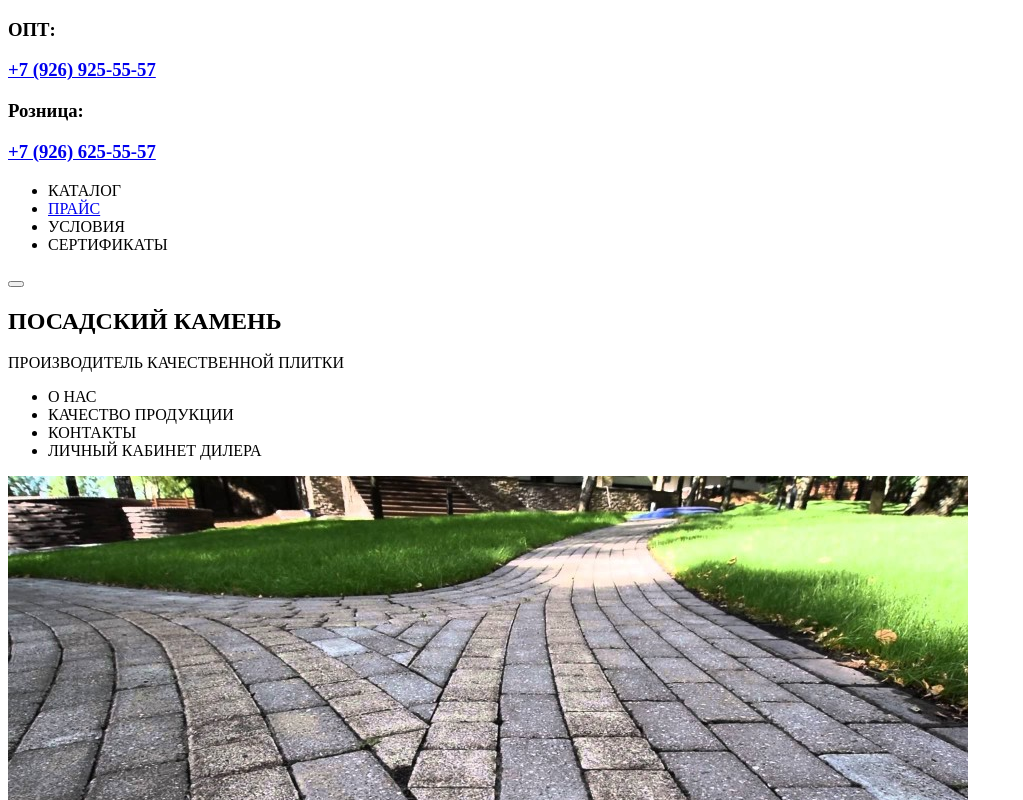
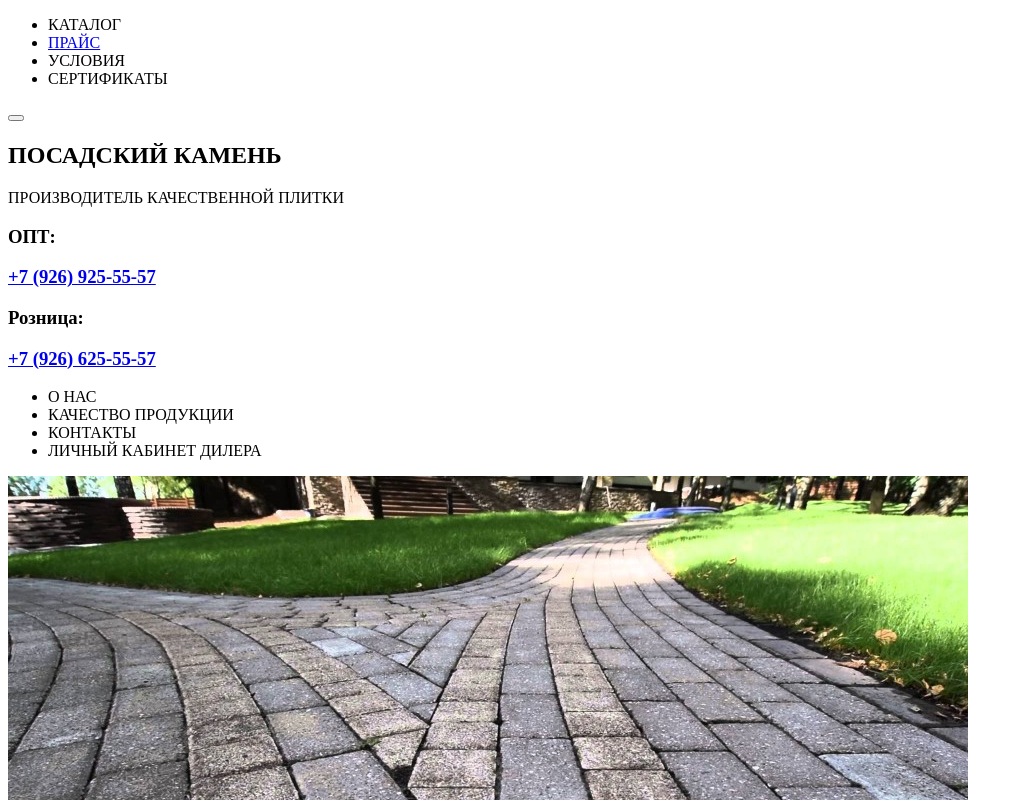
Before and after one commit to olyaseverova/kamen, a Vue app: page / in a window 1280 px wide. Shown: the top 800 px of the page, without its empty margins (0-1023 px from the left). Built offline with nearby package versions, Linux system fonts and the light colour scheme; the HTML template or start-up script is replaced by a standard one.

Commit message:
'organized'

```diff
--- a/src/assets/home.scss
+++ b/src/assets/home.scss
@@ -6,55 +6,30 @@
 
 .left-side {
     position: fixed;
-    z-index: 10;
+    z-index: 3;
     width: 25%;
-    top: 210px;
+    top: 250px;
     height: 100vh;
     order: 0;
     left: 100%;
     transform: translate(-100%, 0);
-    padding: 30px 0 0 0;
+    padding: 10px 0 0 0;
     background-color: #345b1d;
     text-align: center;
 
     @media (min-width: $tablet-width) {
-        position: fixed;
         top: 0;
         width: 12%;
         left: 0;
-        padding: 175px 0 0 0;
+        padding: 200px 0 0 0;
         transform: translate(0, 0);
         background-color: #a4bb97;
     }
 
     @media (min-width: $desktop-width) {
         width: 10.5;
-        z-index: 0;
+        z-index: 10;
         padding: 250px 0 0 0;
-    }
-
-    .numbers {
-        position: absolute;
-        top: 10px;
-        left: 50%;
-        transform: translateX(-50%);
-        font-size: 10px;
-
-        @media (min-width: $tablet-width) {
-            font-size: 13px;
-        }
-
-        @media (min-width: $desktop-width) {
-            display: none;
-        }
-
-        h3 {
-            margin: 5px 0 0 0;
-        }
-
-        .number {
-            margin: 5px 0 10px 0;
-        }
     }
 
     .pdfs-list {
@@ -131,11 +106,12 @@
     justify-content: space-between;
 
     @media (min-width: $tablet-width) {
-        width: 100%;
-        margin: 0 0 50px 0;
+        width: 95%;
+        margin: 25px 0 50px 3%;
     }
 
     @media (min-width: $desktop-width) {
+        margin: 50px 0 50px 3%;
         flex-wrap: nowrap;
     }
 
@@ -175,9 +151,9 @@
     padding: 0;
 
     @media (min-width: $tablet-width) {
-        width: 100%;
+        width: 95%;
         flex-wrap: nowrap;
-        margin: 0 0 50px 0;
+        margin: 0 0 50px 3%;
     }
 
     .statistics-list__item {
@@ -224,8 +200,8 @@
     margin: 0 auto 50px auto;
 
     @media (min-width: $tablet-width) {
-        width: 100%;
-        margin: 0 0 50px 0;
+        width: 95%;
+        margin: 0 0 50px 3%;
     }
 
     .headline {
@@ -270,8 +246,8 @@
     margin: 0 auto 50px auto;
 
     @media (min-width: $tablet-width) {
-        width: 100%;
-        margin: 0 0 50px 0;
+        width: 95%;
+        margin: 0 0 50px 3%;
     }
 
     .headline {
@@ -283,9 +259,11 @@
         padding: 0;
 
         .reviews-list__item {
-            display: flex;
-            flex-wrap: wrap;
             margin: 0 0 30px 0;
+
+            .review-wrap {
+                display: flex;
+            }
 
             .review-icon {
                 width: 60px;
@@ -320,12 +298,12 @@
     margin: 0 auto 40px auto;
 
     @media (min-width: $tablet-width) {
-        width: auto;
-        margin: 0 0 40px 0;
+        width: 95%;
+        margin: 0 0 40px 3%;
     }
 
     @media (min-width: $desktop-width) {
-        margin: 0 0 70px 0;
+        margin: 0 0 70px 3%;
     }
 
     .headline {
@@ -369,6 +347,11 @@
     display: flex;
     justify-content: space-between;
 
+    @media (min-width: $tablet-width) {
+        width: 95%;
+        margin: 0 0 30px 3%;
+    }
+
     .bold {
         text-align: center;
         margin: 0 0 20px 0;
@@ -376,11 +359,6 @@
         @media (min-width: $tablet-width) {
             text-align: left;
         }
-    }
-
-    @media (min-width: $tablet-width) {
-        width: auto;
-        margin: 0 0 30px 0;
     }
 
     .delivery-wrap {
@@ -404,7 +382,8 @@
     margin: 0 auto 50px auto;
 
     @media (min-width: $tablet-width) {
-        width: auto;
+        width: 95%;
+        margin: 0 0 50px 3%;
     }
 }
 
@@ -413,11 +392,8 @@
     margin: 0 auto 60px auto;
 
     @media (min-width: $tablet-width) {
-        width: 100%;
-    }
-
-    @media (min-width: $desktop-width) {
-        width: 100%;
+        width: 95%;
+        margin: 0 0 60px 3%;
     }
 
     .diler-form {
@@ -503,11 +479,12 @@
         }
 
         .h3-headline {
+            font-size: 16px;
             margin: 0 0 5px 0;
         }
 
         .number {
-            margin: 0 0 10px 0;
+            margin: 0 0 13px 0;
             text-decoration: underline;
 
             a {
@@ -557,65 +534,87 @@
     margin: 0 auto;
 
     @media (min-width: $tablet-width) {
-        width: 79%;
-        margin: 0 0 0 15%;
+        width: 88%;
+        margin: 0 0 0 12%;
     }
 
     @media (min-width: $desktop-width) {
         position: static;
+        width: 88%;
+        margin: 0 0 0 12%;
         padding: 280px 0 0 0;
     }
 
-    .chapter {
-        position: absolute;
-        width: 100%;
-        z-index: -1;
-        top: 130px;
-        height: 100px;
-        background-color: #345b1d;
-        left: 0;
+    .numbers {
+        display: flex;
+        flex-wrap: wrap;
+        width: 373px;
+        margin: 0 auto 20px auto;
+        text-align: center;
 
         @media (min-width: $tablet-width) {
-            top: 110px;
-            height: 33px;
+            width: 100%;
+            margin: 0 0 20px 3%;
         }
 
         @media (min-width: $desktop-width) {
-            height: 40px;
-            top: 175px;
+            display: none;
+        }
+
+        .number-wrap {
+            display: flex;
+            height: 30px;
+            width: 100%;
+
+            .h3-headline {
+                margin: 0 10px 0 0;
+            }
+
+            .number {
+                margin: 0;
+
+                a {
+                    color: black;
+
+                    &:hover {
+                        color: #345b1d;
+                    }
+                }
+            }
         }
     }
 
     .sections-list {
+        position: sticky;
+        z-index: 5;
+
+        top: 0;
         display: flex;
         margin: 0 auto 25px auto;
         justify-content: space-around;
         padding: 0;
-        width: 373px;
+        width: 100%;
         flex-wrap: wrap;
 
+        background-color: #345b1d;
+
         @media (min-width: $tablet-width) {
-            position: absolute;
-            z-index: 110;
-            left: 12%;
-            top: 110px;
+            top: 0;
+            left: 0;
 
-            width: 88%;
+            margin: 0 0 0 0;
 
             justify-content: space-between;
             flex-wrap: nowrap;
             height: 33px;
-            padding: 0px 10px 0 30px;
+            padding: 0 10px 0 30px;
         }
 
         @media (min-width: $desktop-width) {
-            position: absolute;
             width: 100%;
-            top: 170px;
-            left: 0;
-            z-index: 5;
+            margin: -110px 0 0 0;
 
-            padding: 0 30px 0 220px;
+            padding: 0 30px 0 3%;
             height: 50px;
         }
 
@@ -659,18 +658,18 @@
         display: flex;
         width: 350px;
         justify-content: space-between;
-        margin: 10px auto 25px auto;
+        margin: 10px auto 20px auto;
 
         @media (min-width: $tablet-width) {
             width: 575px;
-            margin: 10px 0 80px 0;
+            margin: 10px auto 25px 3%;
         }
 
         @media (min-width: $desktop-width) {
             position: absolute;
             top: 0;
             width: 1000px;
-            margin: 10px auto 120px auto;
+            margin: 10px auto 110px 3%;
         }
 
         h1 {
@@ -693,7 +692,7 @@
         .under-headline {
             margin: 10px 0 0 0;
             font-size: 15px;
-            letter-spacing: 0px;
+            letter-spacing: 0;
             font-family: "Verdana-Regular", sans-serif;
 
             @media (min-width: $tablet-width) {
--- a/src/views/HomeView.vue
+++ b/src/views/HomeView.vue
@@ -1,13 +1,6 @@
 <template>
   <div class="home">
     <section class="left-side none">
-      <div class="numbers">
-        <h3 class="h3-headline">ОПТ:</h3>
-        <h3 class="number"><a href="tel:+79269255557">+7 (926) 925-55-57</a></h3>
-        <h3 class="h3-headline">Розница:</h3>
-        <h3 class="number"><a href="tel:+79266255557">+7 (926) 625-55-57</a></h3>
-      </div>
-
       <ul class="pdfs-list list">
         <li class="pdfs-list__item" v-for="pdf in pdfs" :key="pdf.id">
           <a :href="pdf.link" class="pdf-link" target="_blank">
@@ -29,7 +22,16 @@
         </div>
       </div>
 
-      <div class="chapter"></div>
+      <div class="numbers">
+        <div class="number-wrap">
+          <h3 class="h3-headline">ОПТ:</h3>
+          <h3 class="number"><a href="tel:+79269255557">+7 (926) 925-55-57</a></h3>
+        </div>
+        <div class="number-wrap">
+          <h3 class="h3-headline">Розница:</h3>
+          <h3 class="number"><a href="tel:+79266255557">+7 (926) 625-55-57</a></h3>
+        </div>
+      </div>
 
       <ul class="sections-list list">
         <li class="sections-list__item" v-for="section in sections" :key="section.id">
@@ -83,8 +85,10 @@
 
         <ul class="reviews-list list">
           <li class="reviews-list__item" v-for="review in reviews" :key="review.id">
-            <img class="review-icon" :src="review.src" alt="Иконка Дилера" />
-            <p class="review-text">{{ review.text }}</p>
+            <div class="review-wrap">
+              <img class="review-icon" :src="review.src" alt="Иконка Дилера" />
+              <p class="review-text">{{ review.text }}</p>
+            </div>
             <p class="review-name">{{ review.name }}</p>
           </li>
         </ul>
```
